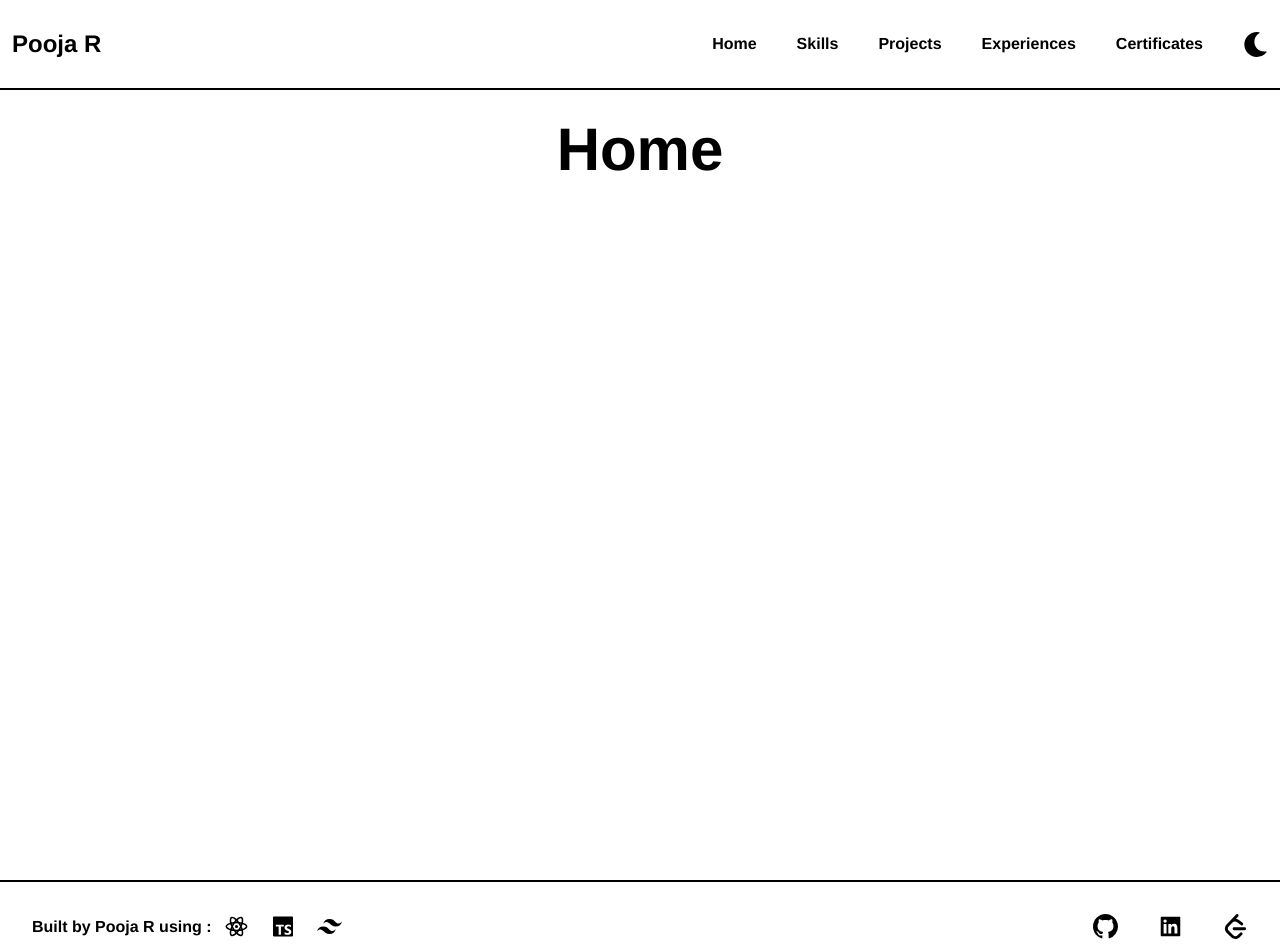
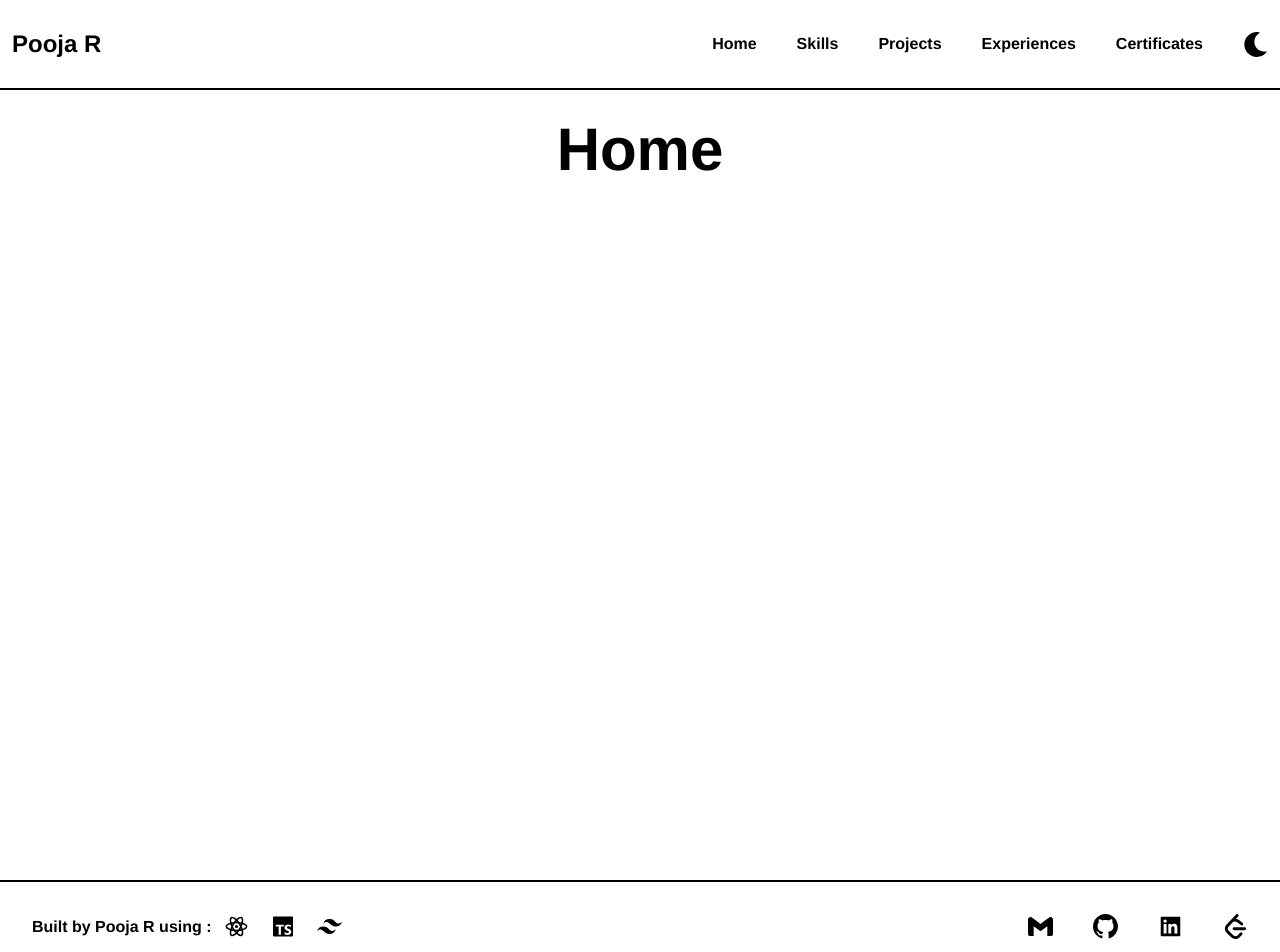
Before and after one commit to PoojaRamesh3/pooja-r, a React (Create React App) app: page / in a window 1280 px wide. Shown: the top 952 px of the page. Built offline with nearby package versions, Linux system fonts and the light colour scheme.

Commit message:
Working on Footer and Tooltip

```diff
--- a/src/components/Footer.tsx
+++ b/src/components/Footer.tsx
@@ -1,7 +1,7 @@
 import { useSelector } from "react-redux";
 import { content } from "../content";
 import Tooltip from "./Tooltip";
-import { tooltipPostitionEnum } from "../configuration";
+import { tooltipPostitionEnum } from "../config";
 
 const Footer = () => {
   const background = useSelector((state: any) => state.theme.background);
--- a/src/components/Tooltip.tsx
+++ b/src/components/Tooltip.tsx
@@ -1,6 +1,6 @@
 import PropTypes from "prop-types";
 import { useSelector } from "react-redux";
-import { tooltipPostitionEnum, ITooltip } from "../configuration";
+import { tooltipPostitionEnum, ITooltip } from "../config";
 import "../styles/Tooltip.css";
 
 const Tooltip = ({ content, position, disabled, children }: ITooltip) => {
--- a/src/content.tsx
+++ b/src/content.tsx
@@ -2,7 +2,12 @@ import { DiJavascript } from "react-icons/di";
 import { BsGit, BsGithub } from "react-icons/bs";
 import { RiReactjsLine } from "react-icons/ri";
 import { IoLogoNodejs } from "react-icons/io";
-import { SiTypescript, SiTailwindcss, SiLeetcode } from "react-icons/si";
+import {
+  SiTypescript,
+  SiTailwindcss,
+  SiLeetcode,
+  SiGmail,
+} from "react-icons/si";
 import { AiFillLinkedin } from "react-icons/ai";
 import C from "./assets/c.png";
 import Cpp from "./assets/c++.png";
@@ -264,6 +269,11 @@ export const content = {
     ],
     socialicons: [
       {
+        icon: <SiGmail style={{ width: "25px", height: "25px" }} />,
+        name: "Email",
+        url: "mailto:pooja.ramesh331@gmail.com",
+      },
+      {
         name: "GitHub",
         icon: <BsGithub style={{ width: "25px", height: "25px" }} />,
         url: "https://github.com/PoojaRamesh3",
```
Also changed, not shown: src/config/index.ts (renamed from src/configuration/index.ts).
